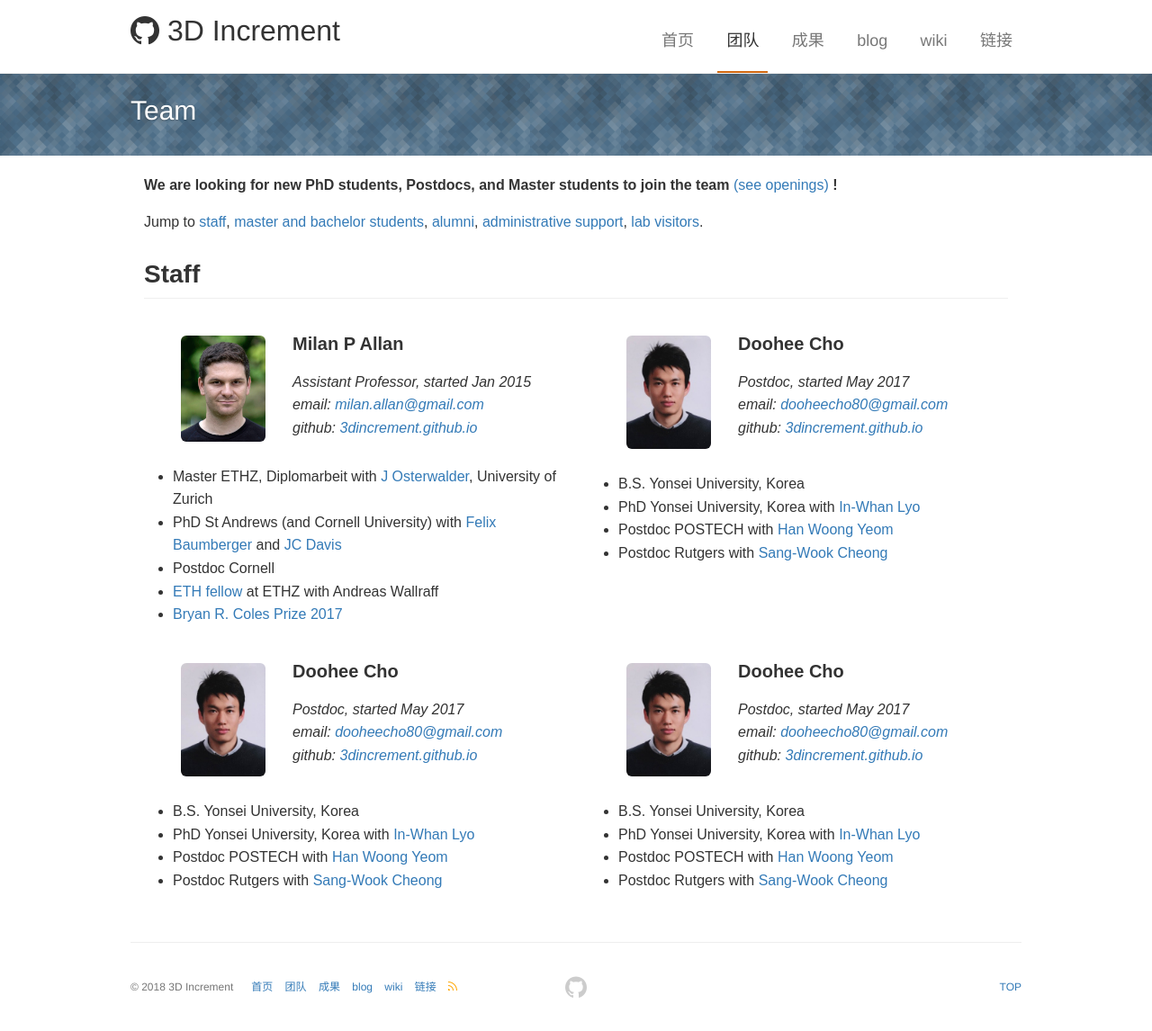
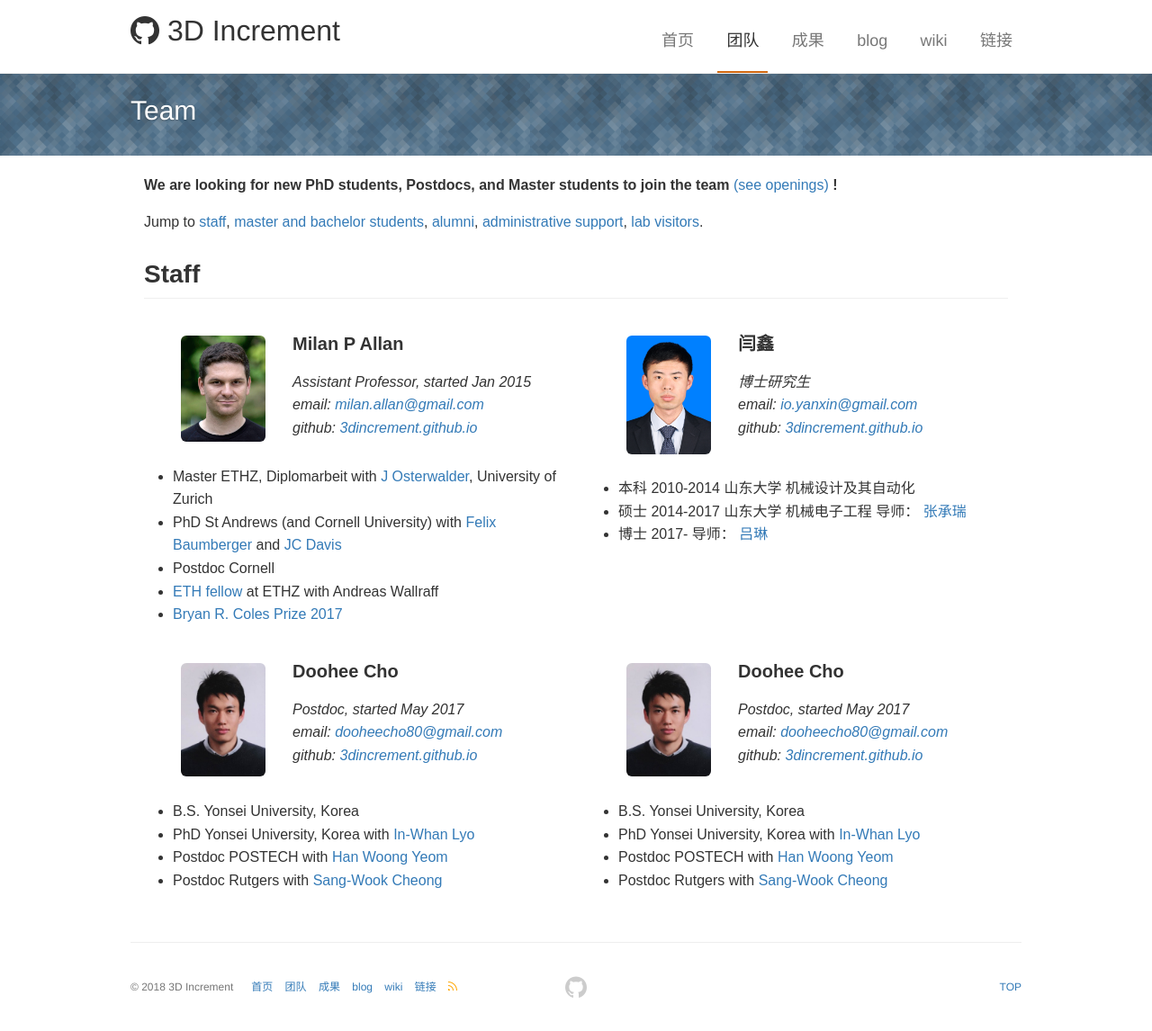
Before and after one commit to 3dincrement/3dincrement.github.io, a Jekyll site: the page built from pages/team.md, in a window 1280 px wide. Shown: the whole page at 90% size. Built offline with Jekyll 4.4.1, drawn with Linux system fonts in a browser that asks for light colours.

Commit message:
添加了闫鑫的信息
添加了闫鑫的信息

```diff
--- a/_data/members.yml
+++ b/_data/members.yml
@@ -9,6 +9,16 @@
   education3: Postdoc Cornell
   education4: <a href="http://www.ethfellows.ethz.ch/">ETH fellow</a> at ETHZ with Andreas Wallraff
   education5: <a href="https://www.universiteitleiden.nl/en/news/2017/07/milan-allan-wins-bryan-r.-coles-prize">Bryan R. Coles Prize 2017</a>
+
+- name: 闫鑫
+  photo: yanxinpic.JPG
+  info: 博士研究生
+  email: io.yanxin@gmail.com
+  github: 3dincrement.github.io
+  number_educ: 3
+  education1: 本科 2010-2014 山东大学 机械设计及其自动化
+  education2: 硕士 2014-2017 山东大学 机械电子工程 导师： <a href="http://www.mech.sdu.edu.cn/info/1127/121172.htm">张承瑞</a>
+  education3: 博士 2017- 导师： <a href="http://vr.sdu.edu.cn/~lulin/">吕琳</a>
 
 - name: Doohee Cho
   photo: Doohee2.jpg
@@ -31,14 +41,3 @@
   education2: PhD Yonsei University, Korea with <a href="http://web.yonsei.ac.kr/nano/%ED%95%99%EA%B3%BC%EC%86%8C%EA%B0%9C.htm">In-Whan Lyo</a>
   education3: Postdoc POSTECH with <a href="http://caldes.ibs.re.kr/html/caldes_en/">Han Woong Yeom</a>
   education4: Postdoc Rutgers with <a href="http://rcem.rutgers.edu/">Sang-Wook Cheong</a>
-
-- name: Doohee Cho
-  photo: Doohee2.jpg
-  info: Postdoc, started May 2017
-  email: dooheecho80@gmail.com
-  github: 3dincrement.github.io
-  number_educ: 4
-  education1: B.S. Yonsei University, Korea
-  education2: PhD Yonsei University, Korea with <a href="http://web.yonsei.ac.kr/nano/%ED%95%99%EA%B3%BC%EC%86%8C%EA%B0%9C.htm">In-Whan Lyo</a>
-  education3: Postdoc POSTECH with <a href="http://caldes.ibs.re.kr/html/caldes_en/">Han Woong Yeom</a>
-  education4: Postdoc Rutgers with <a href="http://rcem.rutgers.edu/">Sang-Wook Cheong</a>
```
Also changed, not shown: images/teampic/yanxinpic.JPG (added).
